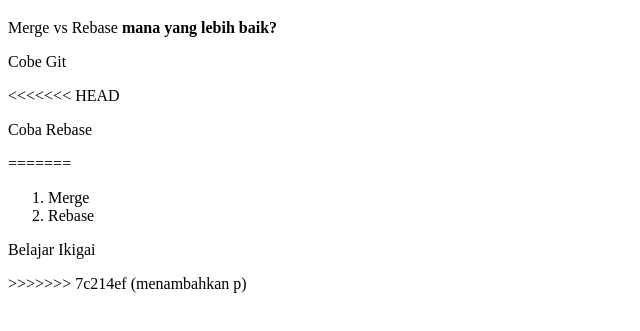
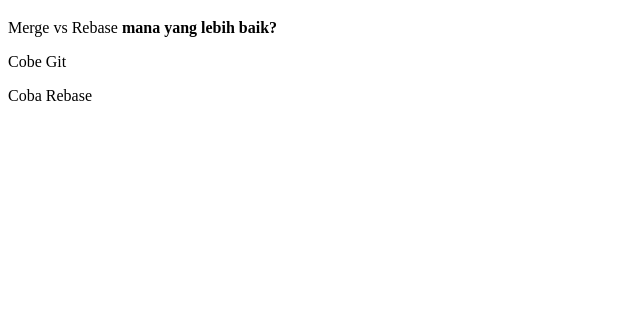
Before and after one commit to khadafiprogramming/coba-git-rebase, a plain HTML site: page index.html in a window 1280 px wide. Shown: the part 61-392 px from the top of the page, without its empty margins (0-640 px from the left). Drawn offline with Linux system fonts and the light colour scheme.

Commit message:
menambahkan p

```diff
--- a/index.html
+++ b/index.html
@@ -12,15 +12,7 @@
     <h1>Belajar Work Flow Git Rebase</h1>
     <p>Merge vs Rebase <b>mana yang lebih baik?</b></p>
     <p>Cobe Git</p>
-<<<<<<< HEAD
     <p>Coba Rebase</p>
-=======
-    <ol>
-        <li>Merge</li>
-        <li>Rebase</li>
-    </ol>
-    <p>Belajar Ikigai</p>
->>>>>>> 7c214ef (menambahkan p)
 </body>
 
 </html>
```
